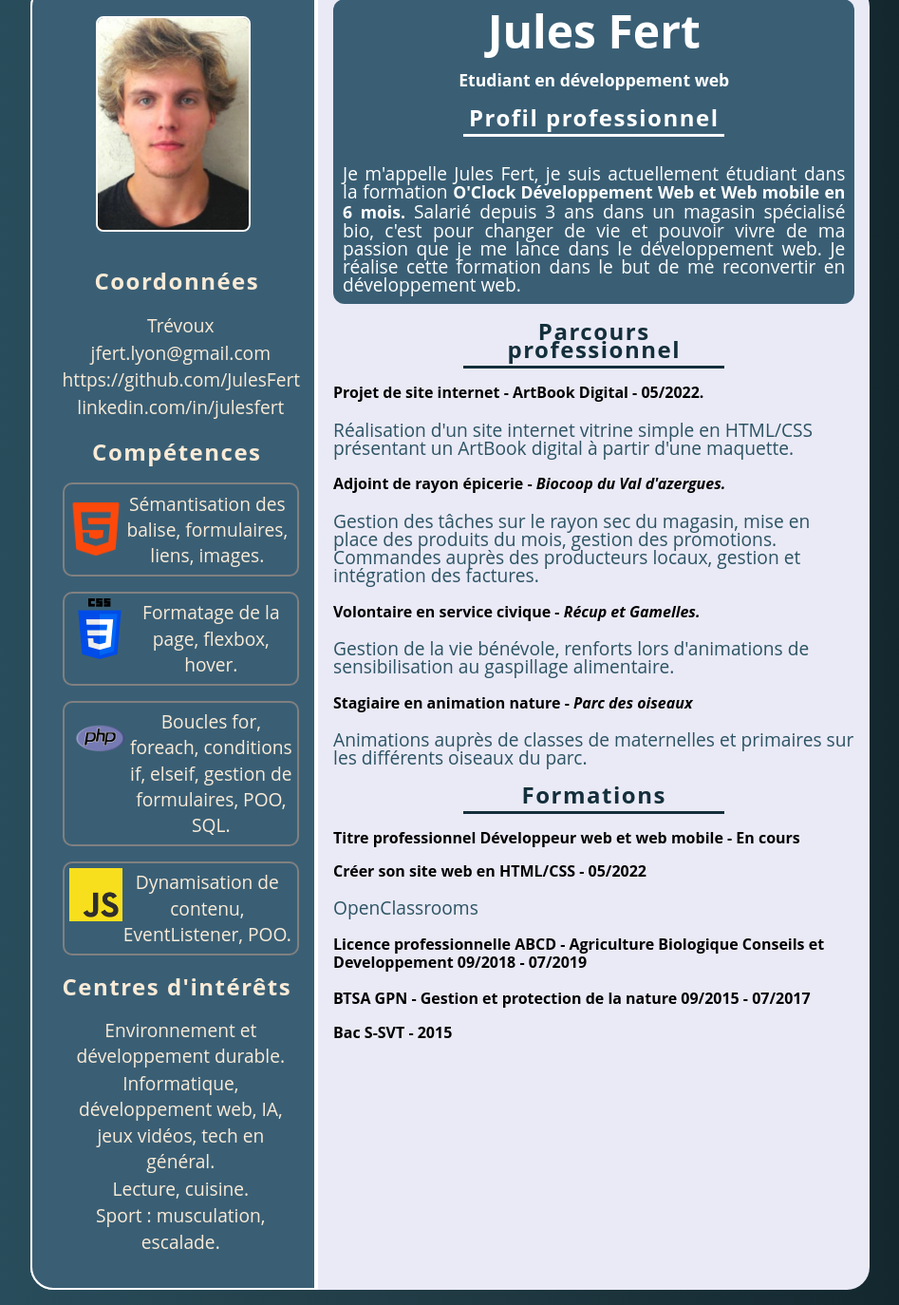
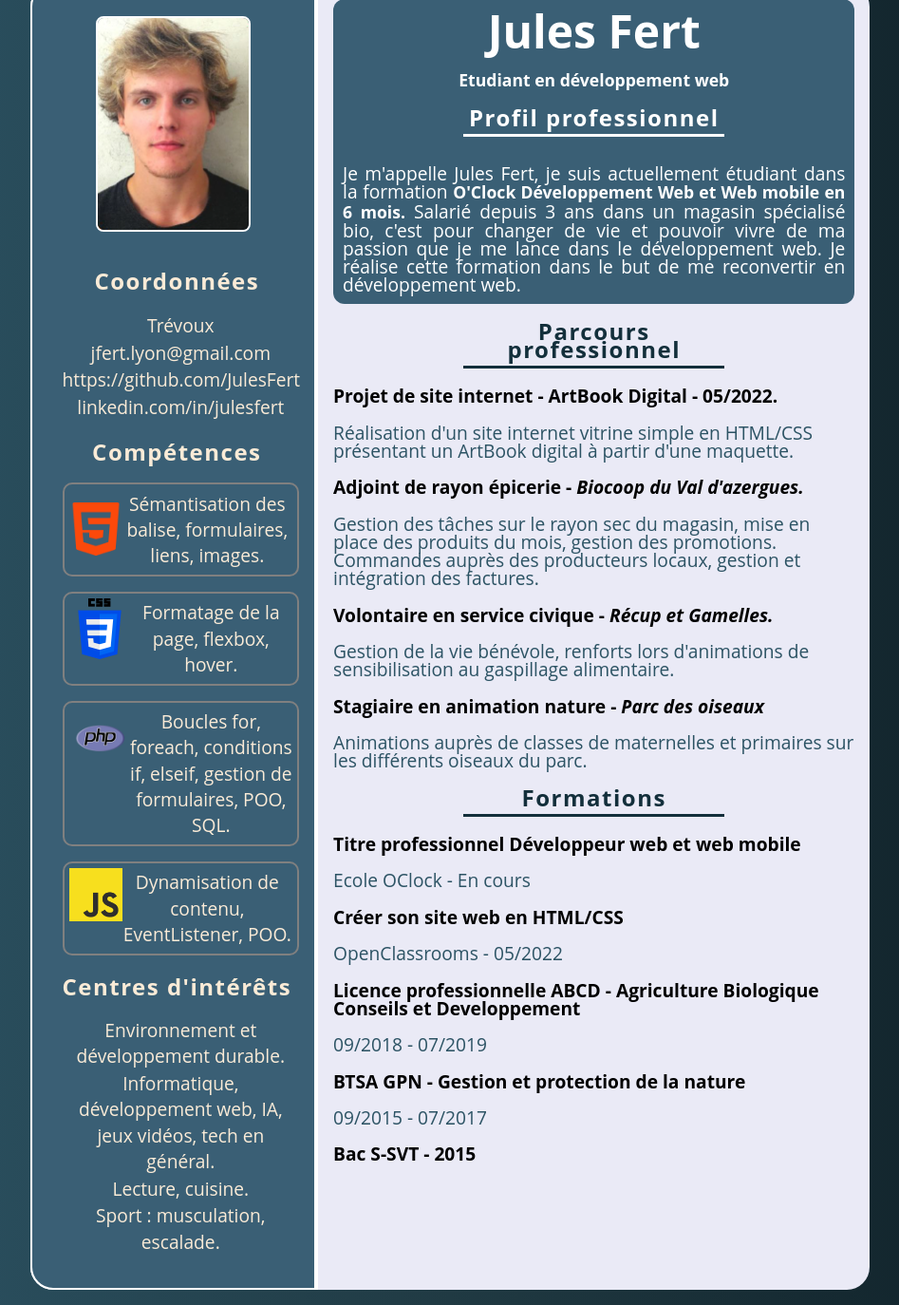
Before and after one commit to JulesFert/JulesFert.github.io, a PHP site: page / in a window 1280 px wide. Shown: the part 33-1407 px from the top of the page at 95% size, without its empty margins (166-1113 px from the left). Run offline with PHP 8.4, Linux system fonts and the light colour scheme.

Commit message:
titres plus gros

```diff
--- a/index.html
+++ b/index.html
@@ -82,15 +82,15 @@
                 <section class="formation">
 
                     <h1 class="formation__title">Formations</h1>
-                        <h3 class="formation__subtitle">Titre professionnel Développeur web et web mobile - En cours</h3>
+                        <h3 class="formation__subtitle">Titre professionnel Développeur web et web mobile</h3>
+                            <p>Ecole OClock - En cours</p>
+                        <h3 class="formation__subtitle">Créer son site web en HTML/CSS</h3>
+                            <p>OpenClassrooms - <time>05/2022</time></p>
 
-                        <h3 class="formation__subtitle">Créer son site web en HTML/CSS - <time>05/2022</time></h3>
-                            <p>OpenClassrooms</p>
-
-                        <h3 class="formation__subtitle">Licence professionnelle ABCD - Agriculture Biologique Conseils et Developpement <time>09/2018</time> - <time>07/2019</time></h3>
-                            <p></p>
-                        <h3 class="formation__subtitle">BTSA GPN - Gestion et protection de la nature <time>09/2015</time> - <time>07/2017</time></h3>
-
+                        <h3 class="formation__subtitle">Licence professionnelle ABCD - Agriculture Biologique Conseils et Developpement</h3>
+                            <p><time>09/2018</time> - <time>07/2019</time></p>
+                        <h3 class="formation__subtitle">BTSA GPN - Gestion et protection de la nature </h3>
+                            <p><time>09/2015</time> - <time>07/2017</time></p>
                         <h3 class="formation__subtitle">Bac S-SVT - <time>2015</time></h3>
 
                 </section>
--- a/style.cv.css
+++ b/style.cv.css
@@ -191,11 +191,11 @@ strong, mark {
 }
 
 .parkour__subtitle {
-    font-size: 1rem;
+    font-size: 1.2rem;
 }
 
 .formation__subtitle {
-    font-size: 1rem;
+    font-size: 1.2rem;
 }
 
 /* ***************************************************RESPONSIVE DESIGN************************************************************* */
```
Also changed, not shown: style.index.css (deleted, +0 -34 lines).
